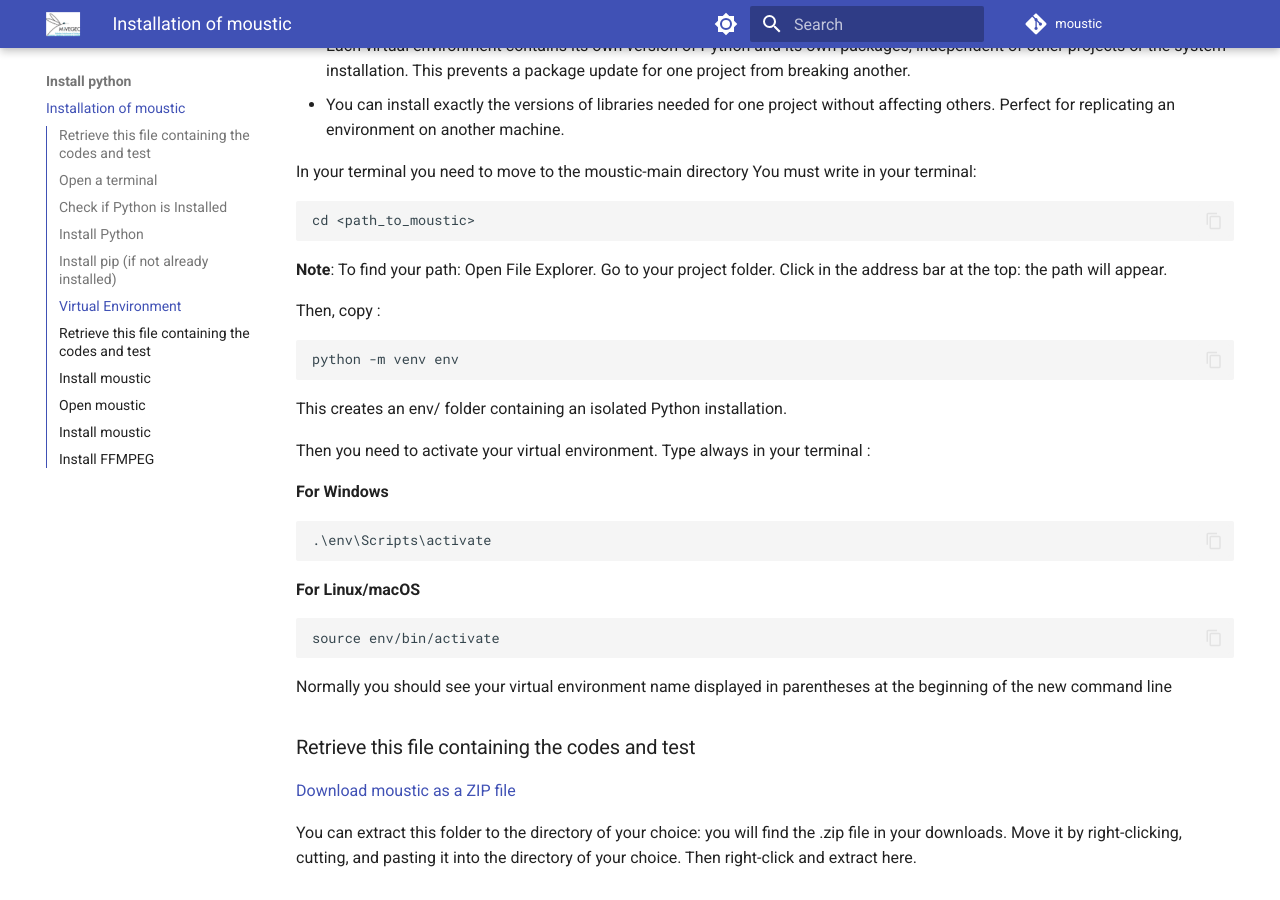
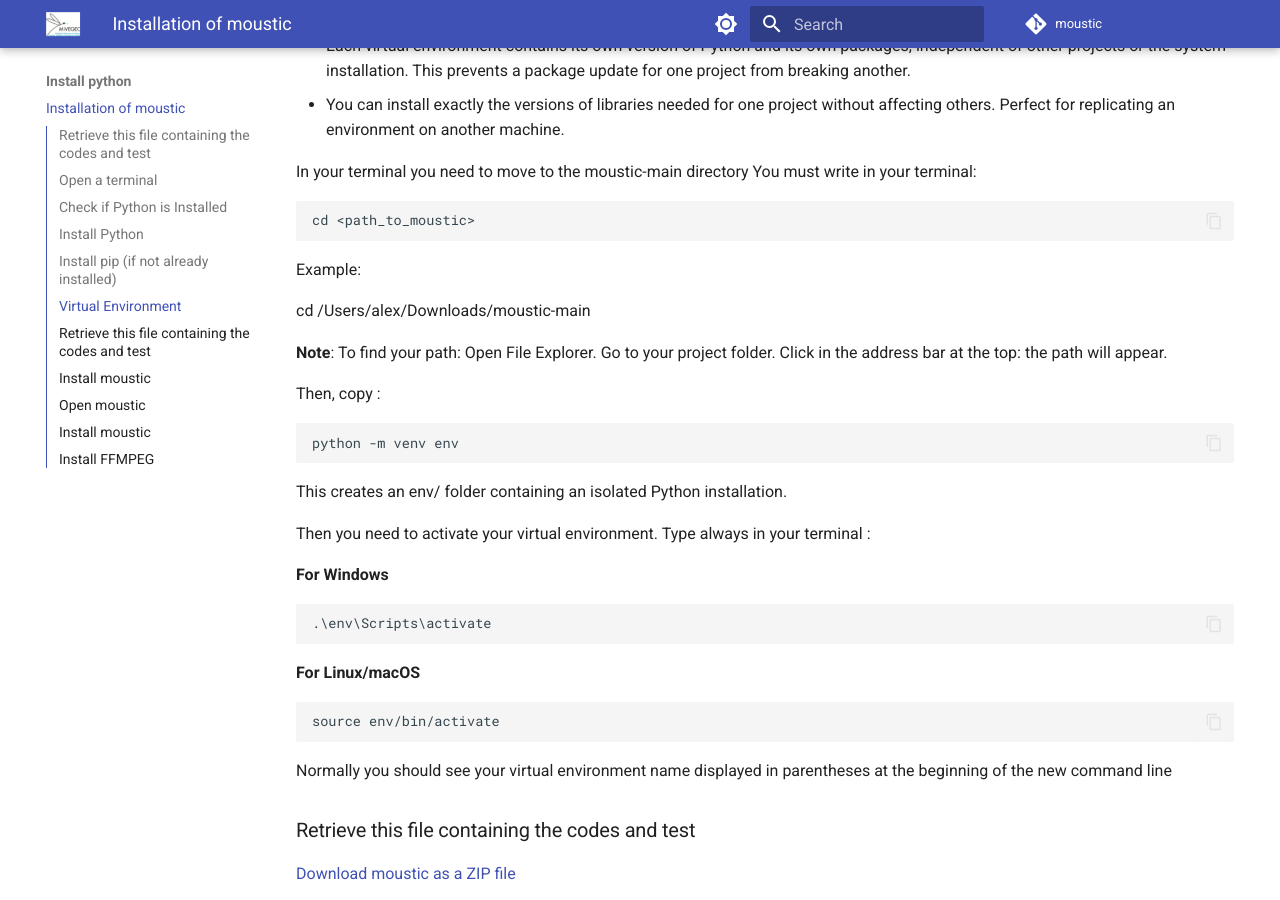
Before and after one commit to AnaisDenis/moustic, an MkDocs documentation site: the page built from doc/install_python.md, in a window 1280 px wide and 900 px high, scrolled down 2218 px. Built offline with MkDocs 1.6.1 and Material for MkDocs 9.7.7, drawn with Linux system fonts in a browser that asks for light colours; comment, search, counter and statistics services are not loaded.

Commit message:
Update install_python.md

```diff
--- a/doc/install_python.md
+++ b/doc/install_python.md
@@ -91,6 +91,9 @@
 
  	cd <path_to_moustic>
 
+Example:
+
+cd /Users/alex/Downloads/moustic-main
 
 **Note**: To find your path:
 Open File Explorer.
```
